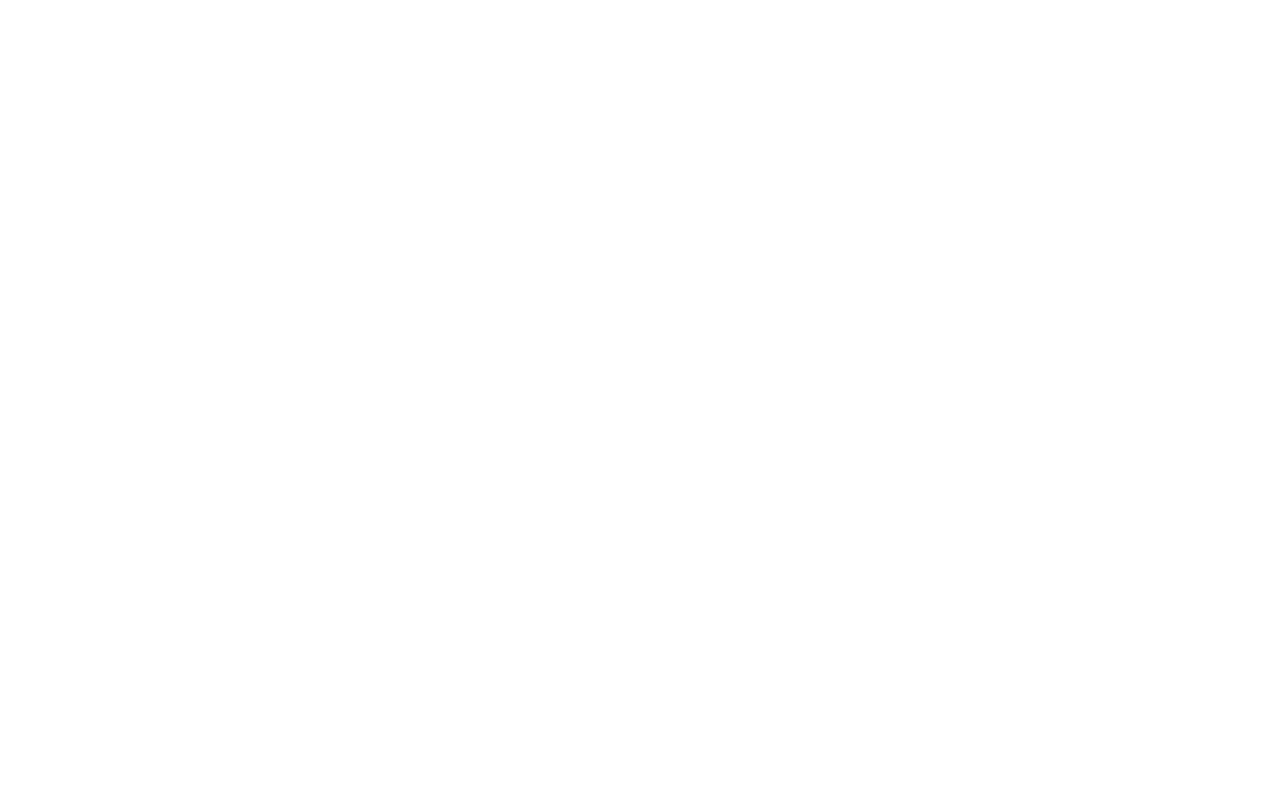
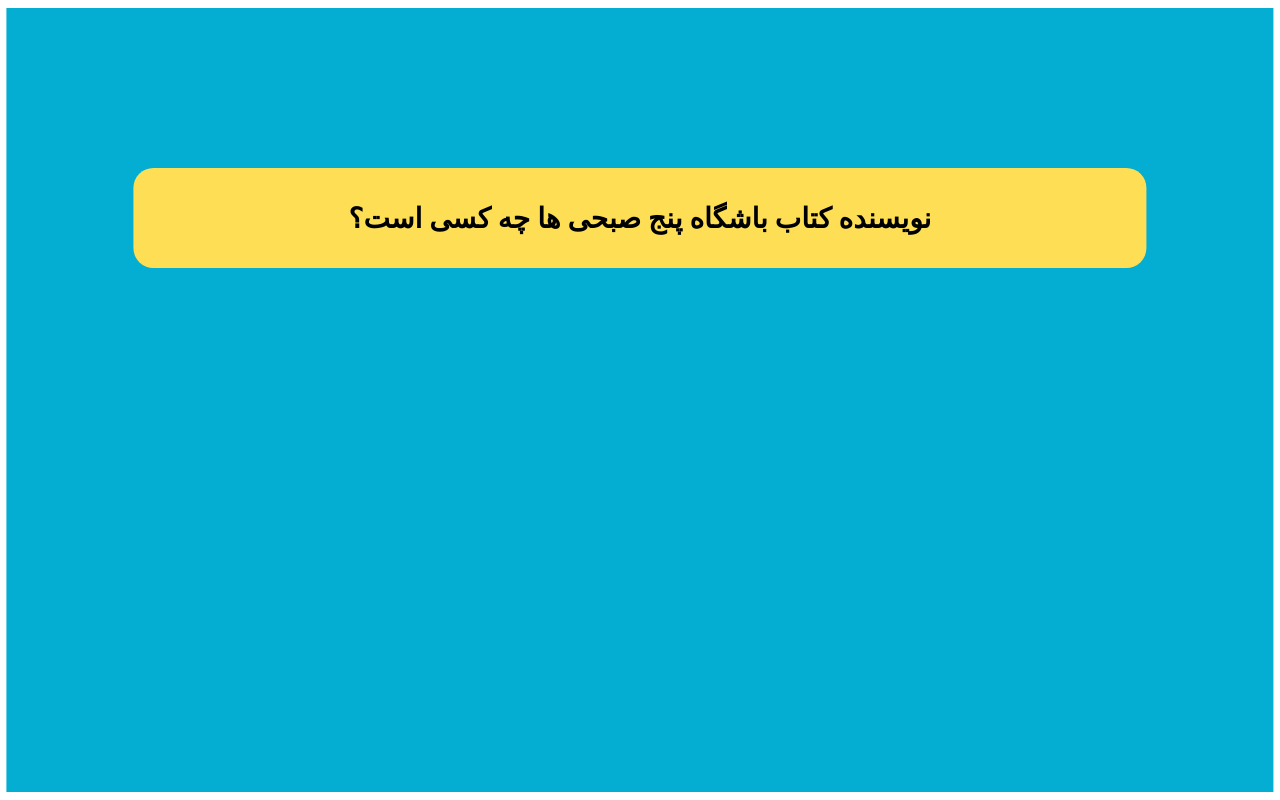
Before and after one commit to mr-mahdiyar/quiz-app, a React (Vite) app: page / in a window 1280 px wide. Built offline with nearby package versions, Linux system fonts and the light colour scheme.

Commit message:
Question component was created.

```diff
--- a/src/App.tsx
+++ b/src/App.tsx
@@ -1,11 +1,21 @@
-import { Box } from "@mui/material"
+import { Box } from "@mui/material";
+import Questions from "./components/Questions";
 
 const App = () => {
   return (
-    <Box bgcolor={"customeGreen.main"}>
+    <Box
+      bgcolor={"customBlue.main"}
+      height={"98%"}
+      width={"99%"}
+      boxSizing={"border-box"}
+      position={"absolute"}
+      top={"50%"}
+      left={"50%"}
+      sx={{ transform: "translate(-50%, -50%)" }}
+    >
+      <Questions />
+    </Box>
+  );
+};
 
-    </Box>
-  )
-}
-
-export default App
+export default App;
--- /dev/null
+++ b/src/components/Questions.tsx
@@ -0,0 +1,21 @@
+import { Box } from "@mui/material";
+const Questions = () => {
+  return (
+    <Box
+      bgcolor={"customYellow.main"}
+      height={100}
+      width={"80%"}
+      mx={"auto"}
+      my={20}
+      borderRadius={5}
+      display={"flex"}
+      alignItems={"center"}
+      justifyContent={"center"}
+      fontSize={"28px"}
+    >
+      <h4>نویسنده کتاب باشگاه پنج صبحی ها چه کسی است؟</h4>
+    </Box>
+  );
+};
+
+export default Questions;
--- a/src/utils/customThem.ts
+++ b/src/utils/customThem.ts
@@ -2,16 +2,22 @@
 import { Theme } from "@mui/material/styles";
 
 type customPaletteOption = {
-  customeGreen?: {
+  customBlue: {
     main: string;
   };
+  customYellow: {
+    main: string
+  }
 } & Theme["palette"];
 
 
 export const myTheme = createTheme({
   palette: {
-    customeGreen: {
-      main: "#40A578",
+    customBlue: {
+      main: "#03AED2",
     },
+    customYellow: {
+      main: "#FDDE55"
+    }
   } as customPaletteOption,
 });
```
Also changed, not shown: src/components/QuizList.tsx (deleted, +0 -10 lines).
